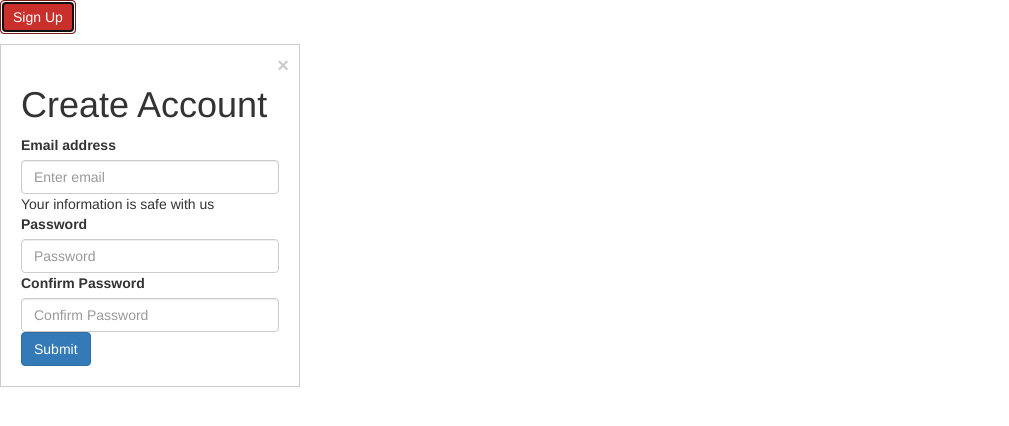
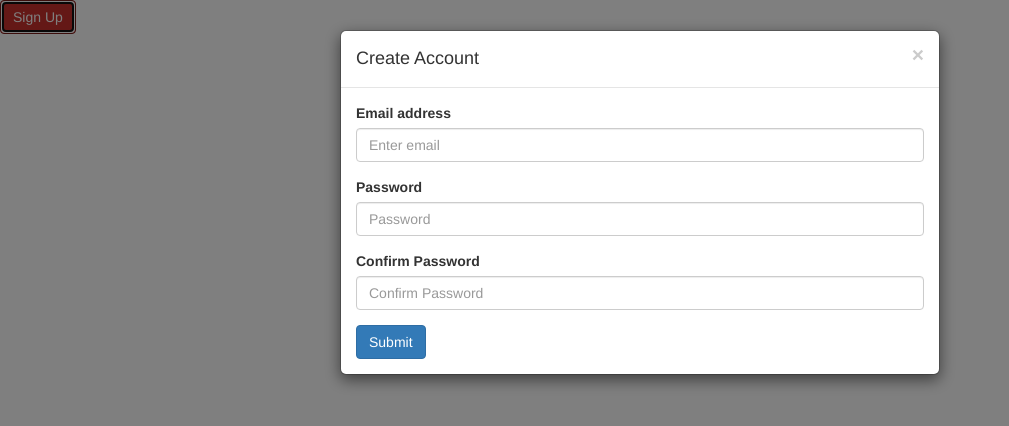
Before and after one commit to acciojob/bootstrap-signup-modal-rohan1207, a website: page main.html in a window 1280 px wide. Both pictures are taken after a click on the button "Sign Up". Shown: the whole page, without its empty margins (0-1009 px from the left). Drawn offline with nearby package versions, Linux system fonts and the light colour scheme.

Commit message:
created a submission

```diff
--- a/main.html
+++ b/main.html
@@ -9,42 +9,37 @@
 </head>
 <body>
 
-
-    <p class="d-inline-flex gap-1">
-        <button type="button" class="btn btn-danger" data-toggle="collapse" data-target="#collapseExample">
+    <!-- Button to open modal -->
+    <button type="button" class="btn btn-danger" data-toggle="modal" data-target="#signupModal">
         Sign Up
     </button>
-    </p>
 
-    <div class="collapse" id="collapseExample">
-        <div class="card card-body" style="border: 1px solid #ccc; padding: 20px; position: relative; width: 300px;">
-			<h1>Create Account</h1>
-
-
-            <button type="button" class="close" onclick="$('#collapseExample').collapse('hide')"
-                    style="position: absolute; top: 10px; right: 10px; border: none; background: none; font-size: 20px;">
-                &times;
-            </button>
-
+    <!-- Signup Modal -->
+    <div id="signupModal" class="modal fade" role="dialog">
+        <div class="modal-dialog">
+            <div class="modal-content">
+                <div class="modal-header">
+                    <button type="button" class="close" data-dismiss="modal">&times;</button>
+                    <h4 class="modal-title">Create Account</h4>
+                </div>
+                <div class="modal-body">
                     <form>
-                <div class="mb-3">
-                    <label for="exampleInputEmail1" class="form-label">Email address</label>
-                    <input type="email" class="form-control" id="exampleInputEmail1" aria-describedby="emailHelp" placeholder="Enter email">
-                    <div id="emailHelp" class="form-text">Your information is safe with us</div>
+                        <div class="form-group">
+                            <label>Email address</label>
+                            <input type="email" class="form-control" placeholder="Enter email">
                         </div>
-
-                <div class="mb-3">
-                    <label for="exampleInputPassword1" class="form-label">Password</label>
-                    <input type="password" class="form-control" id="exampleInputPassword1" placeholder="Password">
+                        <div class="form-group">
+                            <label>Password</label>
+                            <input type="password" class="form-control" placeholder="Password">
                         </div>
-
-                <div class="mb-3">
-                    <label for="exampleInputPassword2" class="form-label">Confirm Password</label>
-                    <input type="password" class="form-control" id="exampleInputPassword2" placeholder="Confirm Password">
+                        <div class="form-group">
+                            <label>Confirm Password</label>
+                            <input type="password" class="form-control" placeholder="Confirm Password">
                         </div>
-
                         <button type="submit" class="btn btn-primary">Submit</button>
                     </form>
+                </div>
+            </div>
         </div>
     </div>
 
```
Lines whose indentation alone changed are shown as unchanged.
